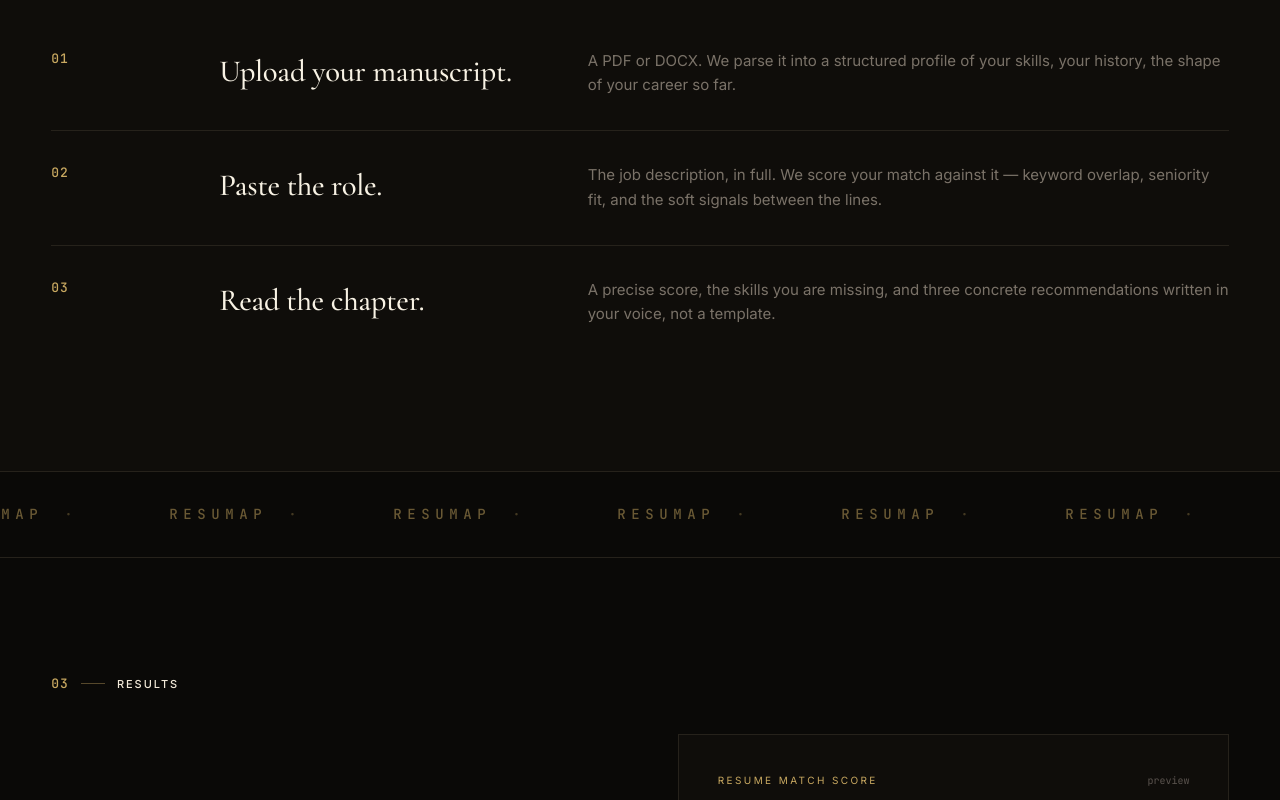
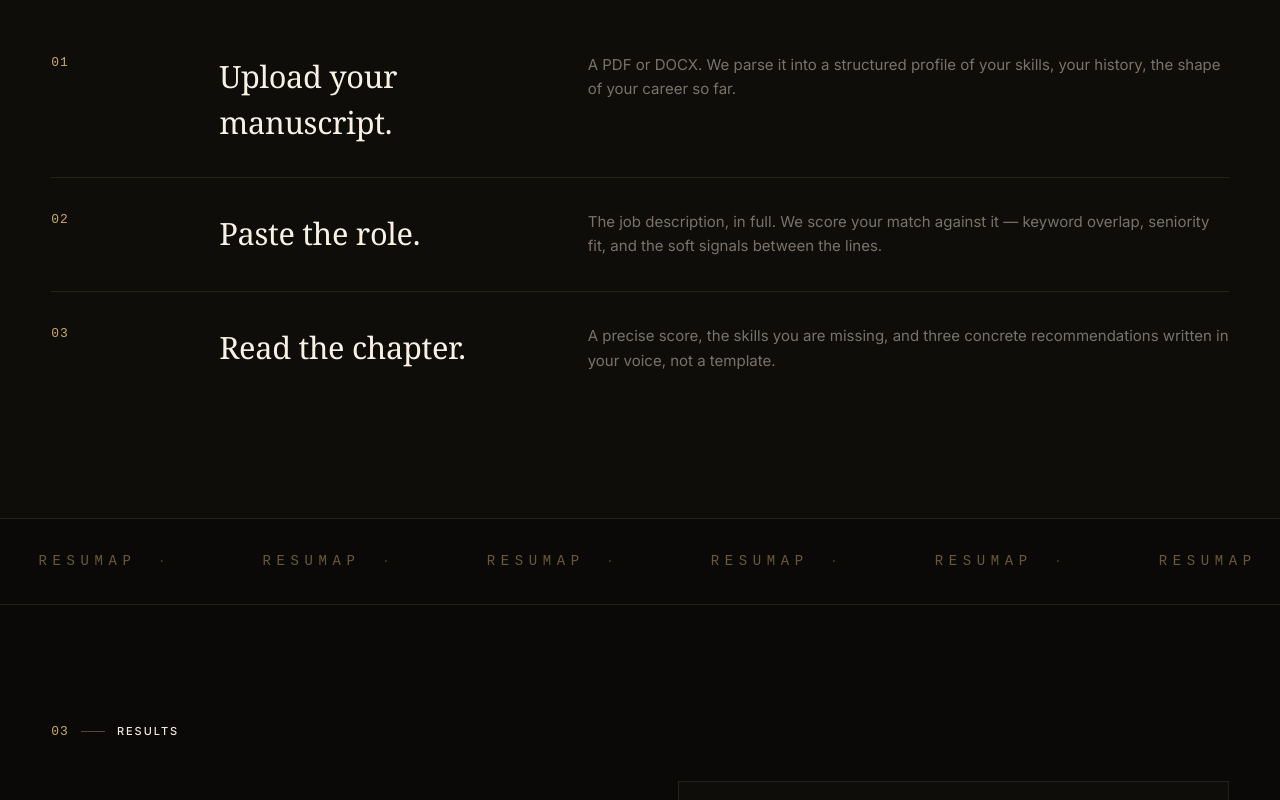
Before and after one commit to Keshav-code222/resume-screener, a React (Vite) app in the folder frontend/: page / in a window 1280 px wide. Shown: the part 1703-2503 px from the top of the page. Built offline with nearby package versions, Linux system fonts and the light colour scheme; no server answers.

Commit message:
UI updated

```diff
--- a/frontend/src/App.jsx
+++ b/frontend/src/App.jsx
@@ -1,22 +1,17 @@
-import { useEffect, useState } from 'react';
 import { BrowserRouter, Routes, Route, Navigate, useLocation } from 'react-router-dom';
 import { AnimatePresence, motion } from 'framer-motion';
 import Landing from './pages/Landing';
 import Login from './pages/Login';
 import Dashboard from './pages/Dashboard';
 import Analyze from './pages/Analyze';
-import Preloader from './components/chrome/Preloader';
-import { pageVariants } from './lib/variants';
-
-const PRELOAD_KEY = 'resumap:preloaded';
 
 function PageWrapper({ children }) {
   return (
     <motion.div
-      variants={pageVariants}
-      initial="initial"
-      animate="animate"
-      exit="exit"
+      initial={{ opacity: 0, y: 8 }}
+      animate={{ opacity: 1, y: 0 }}
+      exit={{ opacity: 0, y: -8 }}
+      transition={{ duration: 0.3 }}
       style={{ width: '100%', minHeight: '100vh' }}
     >
       {children}
@@ -40,39 +35,10 @@ function AnimatedRoutes() {
 }
 
 function App() {
-  // Preloader fires once per session.
-  const [isLoading, setIsLoading] = useState(() => {
-    if (typeof window === 'undefined') return true;
-    return !sessionStorage.getItem(PRELOAD_KEY);
-  });
-
-  useEffect(() => {
-    if (!isLoading) return;
-    const t = setTimeout(() => {
-      sessionStorage.setItem(PRELOAD_KEY, '1');
-      setIsLoading(false);
-    }, 2200);
-    return () => clearTimeout(t);
-  }, [isLoading]);
-
   return (
-    <AnimatePresence mode="wait">
-      {isLoading ? (
-        <Preloader key="preloader" />
-      ) : (
-        <motion.div
-          key="app"
-          initial={{ opacity: 0 }}
-          animate={{ opacity: 1 }}
-          transition={{ duration: 0.4 }}
-          style={{ width: '100%', minHeight: '100vh' }}
-        >
-          <BrowserRouter>
-            <AnimatedRoutes />
-          </BrowserRouter>
-        </motion.div>
-      )}
-    </AnimatePresence>
+    <BrowserRouter>
+      <AnimatedRoutes />
+    </BrowserRouter>
   );
 }
 
--- a/frontend/src/index.css
+++ b/frontend/src/index.css
@@ -1,56 +1,6 @@
-/* ==========================================================================
-   ResuMap — Son Daven-style cinematic editorial theme
-   Loaded by main.jsx. Owns the design system: tokens, fonts, base reset.
-   ========================================================================== */
-
-@import url("https://fonts.googleapis.com/css2?family=Cormorant+Garamond:ital,wght@0,300;0,400;0,500;0,600;0,700;1,300;1,400;1,500&family=Inter:wght@300;400;500;600;700&family=JetBrains+Mono:wght@400;500&display=swap");
+@import url("https://fonts.googleapis.com/css2?family=Inter:wght@300;400;500;600;700;800;900&display=swap");
 @import "tailwindcss";
 
-@theme {
-  /* -- Palette: ink (depth), forest (chapter accent), brass (gold), cream (type) ---- */
-  --color-ink-950: #0A0907;
-  --color-ink-900: #0F0D0A;
-  --color-ink-800: #15120E;
-  --color-ink-700: #1F1B14;
-
-  --color-forest-900: #0E1F19;
-  --color-forest-700: #1A3329;
-
-  --color-brass-500: #C9A961;
-  --color-brass-400: #D4B97A;
-  --color-brass-600: #A88A45;
-
-  --color-cream-100: #F2E9D8;
-  --color-cream-50:  #F8F2E4;
-  --color-paper:    #FFFFFF;
-
-  --color-mute-500: #7A7268;
-  --color-mute-400: #5C5550;
-
-  --color-rule:   #26221B;
-  --color-danger: #C97064;
-
-  /* -- Type: editorial serif display, body sans, mono for chapter numbers ------------ */
-  --font-display: "Cormorant Garamond", "Playfair Display", Georgia, serif;
-  --font-serif:   "Cormorant Garamond", "Playfair Display", Georgia, serif;
-  --font-sans:    "Inter", -apple-system, BlinkMacSystemFont, "Segoe UI", system-ui, sans-serif;
-  --font-mono:    "JetBrains Mono", ui-monospace, SFMono-Regular, Menlo, monospace;
-
-  /* -- Editorial scale (use as `text-poetic-xl` etc.) ----------------------------- */
-  --text-poetic-xl: clamp(4rem, 9vw, 9rem);
-  --text-poetic-lg: clamp(3rem, 6vw, 5.5rem);
-  --text-poetic-md: clamp(2rem, 4vw, 3rem);
-  --text-body-lg: 1.125rem;
-  --text-body:    1rem;
-  --text-meta:    0.8125rem;
-  --tracking-editorial: 0.18em;
-
-  /* -- Spacing: editorial rhythm ---------------------------------------------------- */
-  --spacing-gutter: clamp(1.25rem, 4vw, 4rem);
-  --spacing-chapter: clamp(6rem, 14vh, 12rem);
-}
-
-/* -- Base reset (replaces deleted App.css) ---------------------------------------- */
 *,
 *::before,
 *::after {
@@ -60,72 +10,36 @@
 }
 
 html {
-  background: var(--color-ink-950);
-  color: var(--color-cream-100);
+  background: #080808;
   -webkit-font-smoothing: antialiased;
   -moz-osx-font-smoothing: grayscale;
   scroll-behavior: smooth;
 }
 
 body {
-  font-family: var(--font-sans);
-  background: var(--color-ink-950);
-  color: var(--color-cream-100);
+  font-family: 'Inter', -apple-system, sans-serif;
+  background: #080808;
+  color: white;
   min-height: 100vh;
   overflow-x: hidden;
 }
 
 #root {
   min-height: 100vh;
-  background: var(--color-ink-950);
+  background: #080808;
 }
 
-/* Form elements inherit theme */
-input,
-textarea,
-button,
-select {
+input, textarea, button, select {
   font: inherit;
   color: inherit;
 }
 
-input:focus,
-textarea:focus,
-button:focus,
-select:focus {
-  outline: none;
+::selection {
+  background: #3B82F6;
+  color: white;
 }
 
-/* Selection */
-::selection {
-  background: var(--color-brass-500);
-  color: var(--color-ink-950);
-}
-
-/* Scrollbar (WebKit) */
-::-webkit-scrollbar {
-  width: 10px;
-  height: 10px;
-}
-::-webkit-scrollbar-track {
-  background: var(--color-ink-900);
-}
-::-webkit-scrollbar-thumb {
-  background: var(--color-ink-700);
-  border-radius: 0;
-}
-::-webkit-scrollbar-thumb:hover {
-  background: var(--color-brass-600);
-}
-
-/* Reduced motion: kill all transitions/animations */
-@media (prefers-reduced-motion: reduce) {
-  *,
-  *::before,
-  *::after {
-    animation-duration: 0.01ms !important;
-    animation-iteration-count: 1 !important;
-    transition-duration: 0.01ms !important;
-    scroll-behavior: auto !important;
-  }
-}
+::-webkit-scrollbar { width: 6px; }
+::-webkit-scrollbar-track { background: #080808; }
+::-webkit-scrollbar-thumb { background: #222; border-radius: 3px; }
+::-webkit-scrollbar-thumb:hover { background: #3B82F6; }
```
